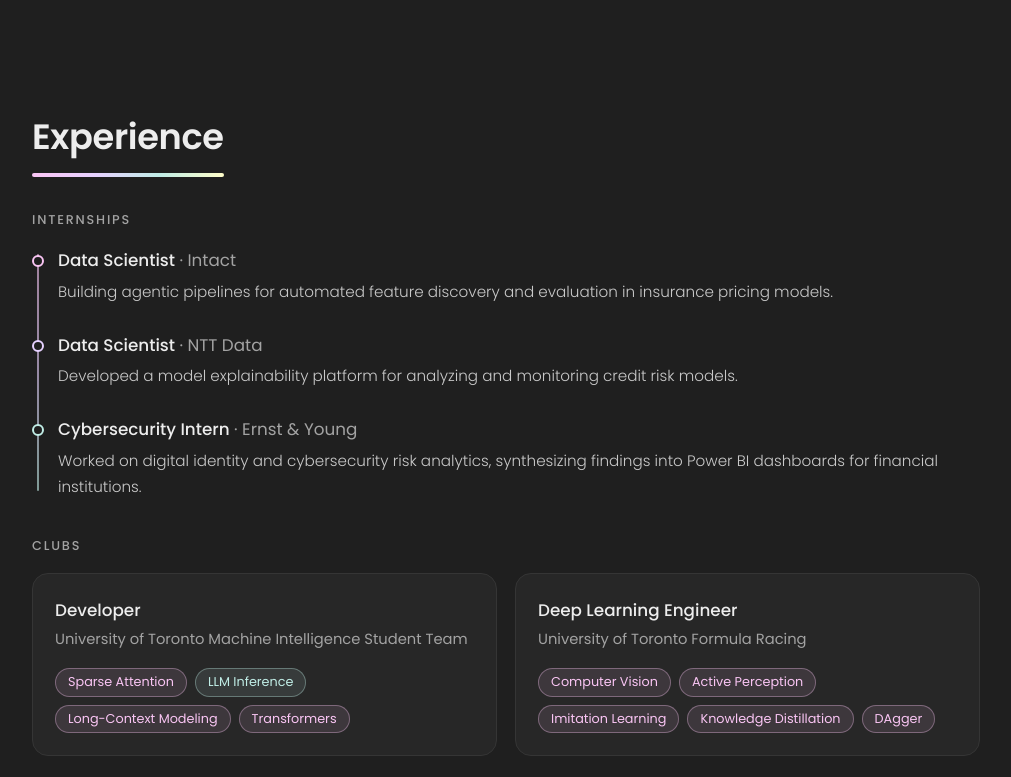
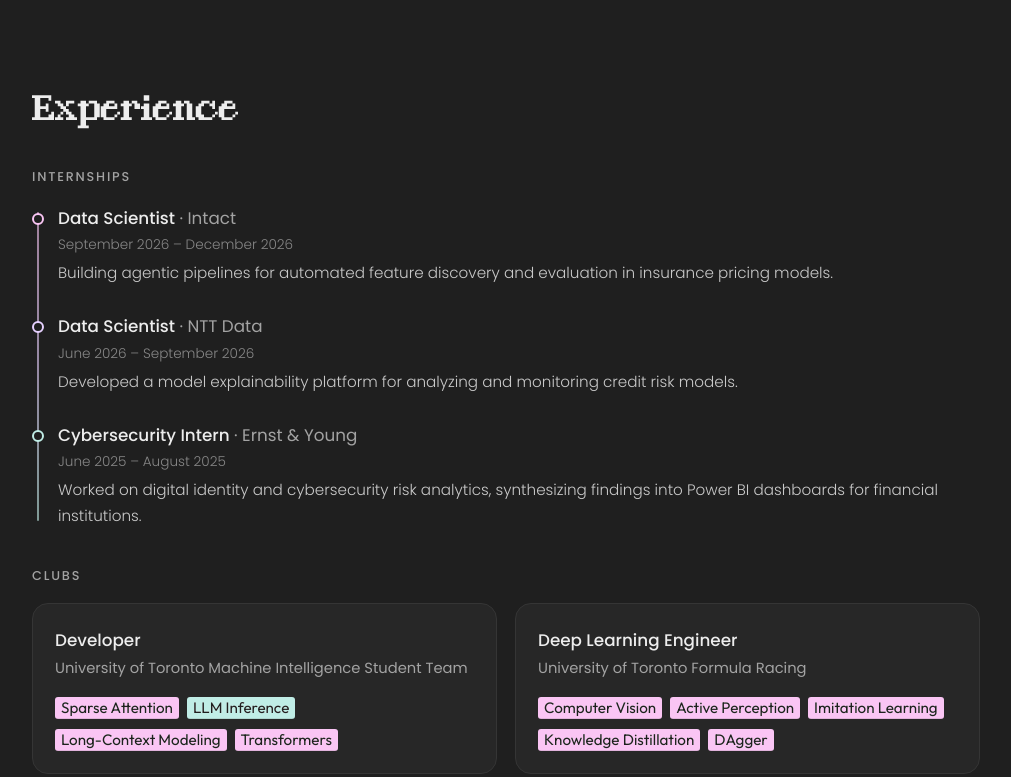
Before and after one commit to Meemom/mima-website, a plain HTML site: page index.html in a window 1280 px wide. Shown: the part 1245-2022 px from the top of the page, without its empty margins (134-1145 px from the left). Drawn offline with Linux system fonts and the light colour scheme; a web font is replaced by a local one.

Commit message:
change tags

```diff
--- a/index.html
+++ b/index.html
@@ -9,7 +9,7 @@
 
   <link rel="preconnect" href="https://fonts.googleapis.com" />
   <link rel="preconnect" href="https://fonts.gstatic.com" crossorigin />
-  <link href="https://fonts.googleapis.com/css2?family=Poppins:wght@300;400;500;600&family=Princess+Sofia&display=swap" rel="stylesheet" />
+  <link href="https://fonts.googleapis.com/css2?family=Outfit:wght@400&family=Poppins:wght@300;400;500;600&family=Princess+Sofia&display=swap" rel="stylesheet" />
 
   <link rel="stylesheet" href="styles.css" />
 </head>
@@ -22,7 +22,6 @@
       <a href="#about">About</a>
       <a href="#experience">Experience</a>
       <a href="#projects">Projects</a>
-      <a href="#education">Education</a>
       <a href="#skills">Skills</a>
     </div>
   </nav>
@@ -43,6 +42,7 @@
       <img class="hero__photo" src="assets/profile.webp" alt="Portrait of Jemima Silaen" width="640" height="640" />
       <div class="hero__text">
       <h1 class="hero__name">Jemima Silaen</h1>
+      <p class="hero__tagline">cs + stats @ uoft</p>
 
       <ul class="socials" aria-label="Links">
         <li>
@@ -95,14 +95,17 @@
       <ol class="timeline">
         <li class="timeline__item reveal">
           <p class="role">Data Scientist <span class="at">· Intact</span></p>
+          <p class="when">September 2026 – December 2026</p>
           <p class="desc">Building agentic pipelines for automated feature discovery and evaluation in insurance pricing models.</p>
         </li>
         <li class="timeline__item reveal">
           <p class="role">Data Scientist <span class="at">· NTT Data</span></p>
+          <p class="when">June 2026 – September 2026</p>
           <p class="desc">Developed a model explainability platform for analyzing and monitoring credit risk models.</p>
         </li>
         <li class="timeline__item reveal">
           <p class="role">Cybersecurity Intern <span class="at">· Ernst &amp; Young</span></p>
+          <p class="when">June 2025 – August 2025</p>
           <p class="desc">Worked on digital identity and cybersecurity risk analytics, synthesizing findings into Power BI dashboards for financial institutions.</p>
         </li>
       </ol>
@@ -190,23 +193,6 @@
       </div>
     </section>
 
-    <!-- ───────────── Education ───────────── -->
-    <section class="section" id="education">
-      <h2 class="section__title">Education</h2>
-      <div class="cards cards--two">
-        <article class="card reveal">
-          <p class="role">University of Toronto</p>
-          <p class="desc">Bachelor of Science in Computer Science</p>
-          <p class="date">September 2024 – June 2028</p>
-        </article>
-        <article class="card reveal">
-          <p class="role">International Baccalaureate</p>
-          <p class="desc">45/45</p>
-          <p class="date">August 2021 – June 2023</p>
-        </article>
-      </div>
-    </section>
-
     <!-- ───────────── Skills ───────────── -->
     <section class="section" id="skills">
       <h2 class="section__title">Skills</h2>
--- a/script.js
+++ b/script.js
@@ -20,6 +20,25 @@ document.querySelectorAll(".tag").forEach((el) => {
   const cat = TAG_CATEGORY[el.textContent.trim()] || "web";
   el.classList.add(`tag--${cat}`);
 });
+
+/* Highlight each tag group when it scrolls into view (once), with a small
+   stagger so the swipes ripple across the row. */
+document.querySelectorAll(".tags").forEach((group) => {
+  [...group.children].forEach((t, i) => {
+    t.style.setProperty("--i", i);
+    const inner = document.createElement("span");
+    inner.className = "tag__text";
+    inner.textContent = t.textContent;
+    t.textContent = "";
+    t.append(inner);
+  });
+});
+const tagLighter = new IntersectionObserver((entries) => {
+  entries.forEach((e) => {
+    if (e.isIntersecting) { e.target.classList.add("is-lit"); tagLighter.unobserve(e.target); }
+  });
+}, { rootMargin: "0px 0px -20% 0px", threshold: 0.5 });
+document.querySelectorAll(".tags").forEach((g) => tagLighter.observe(g));
 
 /* ───────────── GitHub icons on project cards ───────────── */
 const GH_ICON = '<svg viewBox="0 0 24 24" aria-hidden="true"><path d="M12 .3a12 12 0 0 0-3.8 23.38c.6.12.83-.26.83-.57L9 21.07c-3.34.72-4.04-1.61-4.04-1.61-.55-1.39-1.34-1.76-1.34-1.76-1.08-.74.09-.73.09-.73 1.2.09 1.83 1.24 1.83 1.24 1.07 1.83 2.81 1.3 3.5 1 .1-.78.42-1.31.76-1.61-2.67-.3-5.47-1.33-5.47-5.93 0-1.31.47-2.38 1.24-3.22-.14-.3-.54-1.52.1-3.18 0 0 1-.32 3.3 1.23a11.5 11.5 0 0 1 6 0c2.28-1.55 3.29-1.23 3.29-1.23.64 1.66.24 2.88.12 3.18a4.65 4.65 0 0 1 1.23 3.22c0 4.61-2.8 5.63-5.48 5.92.42.36.81 1.1.81 2.22l-.01 3.29c0 .31.2.69.82.57A12 12 0 0 0 12 .3"/></svg>';
--- a/styles.css
+++ b/styles.css
@@ -1,3 +1,10 @@
+/* RetroByte by Igor Ovsyannykov (via 1001fonts.com), free for personal use */
+@font-face {
+  font-family: "RetroByte";
+  src: url("assets/fonts/RetroByte.ttf") format("truetype");
+  font-display: swap;
+}
+
 /* ───────────── Tokens ───────────── */
 :root {
   --pink: #FAC5F4;
@@ -16,6 +23,7 @@
   --max: 980px;
   --sans: "Poppins", system-ui, -apple-system, "Segoe UI", sans-serif;
   --script: "Princess Sofia", "Brush Script MT", cursive;
+  --title: "RetroByte", ui-monospace, monospace;
 }
 
 *, *::before, *::after { box-sizing: border-box; }
@@ -160,6 +168,15 @@ p { margin: 0; }
   letter-spacing: .01em;
 }
 
+.hero__tagline {
+  margin: -4px 0 20px;
+  font-family: var(--title);
+  font-size: clamp(1.15rem, 2.4vw, 1.5rem);
+  letter-spacing: .04em;
+  color: var(--text);
+  opacity: .8;
+  -webkit-font-smoothing: none;
+}
 .socials { display: flex; gap: 14px; }
 .socials a {
   display: grid;
@@ -215,18 +232,13 @@ p { margin: 0; }
 .section__title {
   display: inline-block;
   margin: 0 0 32px;
-  font-size: clamp(1.7rem, 4vw, 2.2rem);
-  font-weight: 600;
-  letter-spacing: -.01em;
+  font-family: var(--title);
+  font-weight: 400;
+  font-size: clamp(2rem, 5vw, 2.75rem);
+  line-height: 1.1;
+  letter-spacing: .02em;
   position: relative;
-}
-.section__title::after {
-  content: "";
-  display: block;
-  height: 4px;
-  margin-top: 6px;
-  border-radius: 4px;
-  background: linear-gradient(90deg, var(--pink), var(--lavender), var(--mint), var(--yellow));
+  -webkit-font-smoothing: none;   /* keep the pixel edges crisp */
 }
 .subhead {
   margin: 36px 0 16px;
@@ -264,6 +276,7 @@ p { margin: 0; }
 .at--block { font-size: .92rem; margin-top: 2px; }
 .desc { color: #C9C9C9; font-size: .95rem; margin-top: 4px; }
 .date { color: var(--muted); font-size: .85rem; margin-top: 10px; }
+.when { color: var(--text); opacity: .5; font-size: .85rem; margin-top: 1px; }
 
 /* Timeline */
 .timeline { position: relative; display: grid; gap: 26px; padding-left: 26px; }
@@ -321,25 +334,48 @@ p { margin: 0; }
 .gh:hover { color: var(--base); background: var(--accent, var(--pink)); border-color: transparent; }
 
 /* ───────────── Tags ───────────── */
-.tags { display: flex; flex-wrap: wrap; gap: 8px; }
+/* Highlighter style: each phrase starts blurred and dim, sharpens, then a
+   pastel marker swipes in behind it from the left. The text turns dark at
+   exactly the same spot as the swipe (a matching gradient clipped to the
+   letters), so it always stays readable. Triggered by script.js. */
+.tags { display: flex; flex-wrap: wrap; gap: 10px 8px; }
 .tag {
-  --c: var(--lavender);
   --rgb: 230, 209, 255;
-  font-size: .8rem;
+  --sweep: 1s cubic-bezier(.65, 0, .35, 1) calc(.4s + var(--i, 0) * 45ms);
+  font-family: "Outfit", var(--sans);
   font-weight: 400;
-  line-height: 1;
-  padding: 7px 12px;
-  border-radius: 999px;
-  color: var(--c);
-  background: rgba(var(--rgb), .1);
-  border: 1px solid rgba(var(--rgb), .35);
-  transition: background .2s;
+  font-size: .95rem;
+  line-height: 1.3;
+  border-radius: 3px;
+  /* the marker */
+  background: linear-gradient(rgb(var(--rgb)), rgb(var(--rgb))) no-repeat left center / 0% 100%;
+  filter: blur(8px);
+  opacity: .3;
+  transition:
+    filter .8s ease calc(var(--i, 0) * 45ms),
+    opacity .8s ease calc(var(--i, 0) * 45ms),
+    background-size var(--sweep);
 }
-.tag:hover { background: rgba(var(--rgb), .2); }
-.tag--ml   { --c: var(--pink);     --rgb: 250, 197, 244; }
-.tag--sys  { --c: var(--mint);     --rgb: 192, 237, 230; }
-.tag--data { --c: var(--yellow);   --rgb: 255, 253, 201; }
-.tag--web  { --c: var(--lavender); --rgb: 230, 209, 255; }
+.tag__text {                       /* the letters: light, turning dark under the marker */
+  display: block;
+  padding: 1px 6px;
+  color: transparent;
+  background:
+    linear-gradient(var(--base), var(--base)) no-repeat left center / 0% 100%,
+    linear-gradient(var(--text), var(--text));
+  background-origin: border-box;
+  -webkit-background-clip: text;
+          background-clip: text;
+  transition: background-size var(--sweep);
+}
+.tags.is-lit .tag,
+.no-js .tag { filter: none; opacity: 1; background-size: 100% 100%; }
+.tags.is-lit .tag__text,
+.no-js .tag__text { background-size: 100% 100%, auto; }
+.tag--ml   { --rgb: 250, 197, 244; }
+.tag--sys  { --rgb: 192, 237, 230; }
+.tag--data { --rgb: 255, 253, 201; }
+.tag--web  { --rgb: 230, 209, 255; }
 
 .legend { display: flex; flex-wrap: wrap; gap: 8px 20px; margin: -8px 0 28px; font-size: .85rem; color: var(--muted); }
 .legend li { display: flex; align-items: center; gap: 8px; }
@@ -380,4 +416,6 @@ p { margin: 0; }
   .hero__scroll { animation: none; }
   .reveal { opacity: 1; transform: none; transition: none; }
   .card, .card:hover { transition: none; transform: none; }
+  .tag { transition: none; filter: none; opacity: 1; background-size: 100% 100%; }
+  .tag__text { transition: none; background-size: 100% 100%, auto; }
 }
```
Also changed, not shown: assets/fonts/GUST-FONT-LICENSE.txt (added), assets/fonts/RetroByte.ttf (added), assets/fonts/pagella-bolditalic.woff (added).
